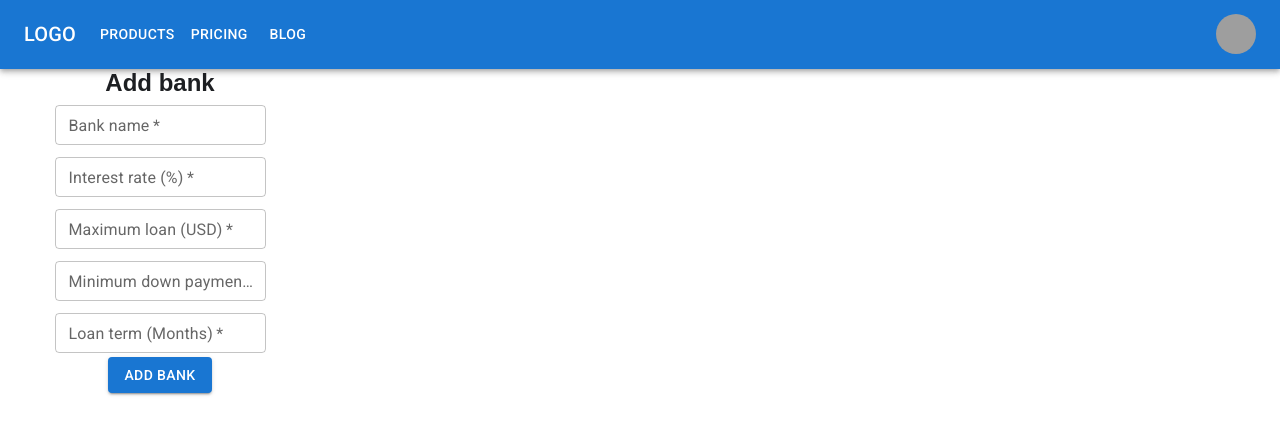
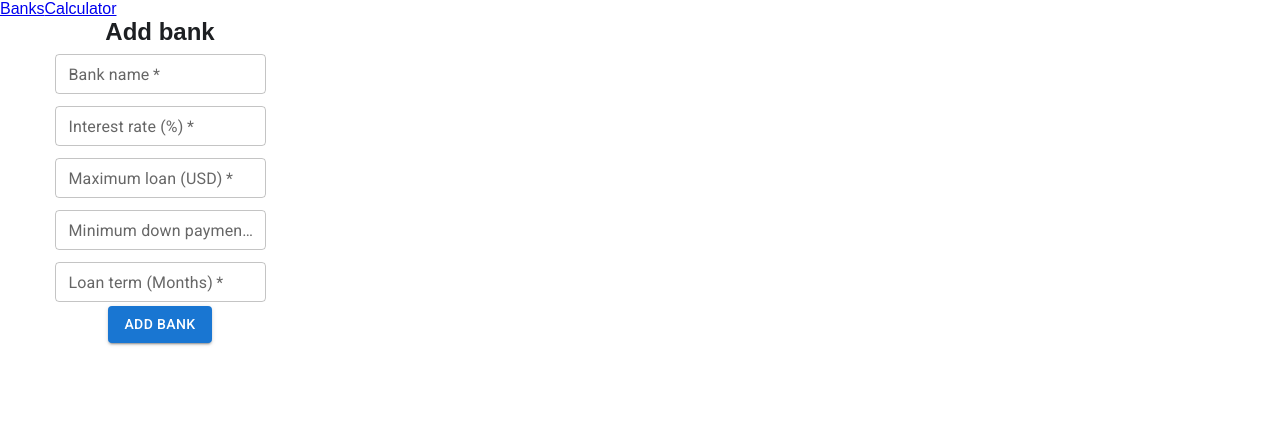
Before and after one commit to Dima-Shvets/eliff-tech-test-task, a React (Create React App) app: page / in a window 1280 px wide. Shown: the top 434 px of the page. Built offline with nearby package versions, Linux system fonts and the light colour scheme; grey boxes are pictures that could not be loaded.

Commit message:
deletes MUI appbar

```diff
--- a/package.json
+++ b/package.json
@@ -6,6 +6,7 @@
     "@emotion/react": "^11.9.0",
     "@emotion/styled": "^11.8.1",
     "@mui/material": "^5.6.2",
+    "@mui/styled-engine-sc": "^5.6.1",
     "@testing-library/jest-dom": "^5.16.4",
     "@testing-library/react": "^13.1.1",
     "@testing-library/user-event": "^13.5.0",
@@ -14,6 +15,7 @@
     "react-router-dom": "^5.3.0",
     "react-scripts": "5.0.1",
     "sass": "^1.50.1",
+    "styled-components": "^5.3.5",
     "uuid": "^8.3.2",
     "web-vitals": "^2.1.4"
   },
--- a/src/components/AppBar/AppHeader.js
+++ b/src/components/AppBar/AppHeader.js
@@ -1,147 +1,16 @@
 import { NavLink } from "react-router-dom";
-import { useState } from "react";
-import AppBar from '@mui/material/AppBar';
-import Box from '@mui/material/Box';
-import Toolbar from '@mui/material/Toolbar';
-import IconButton from '@mui/material/IconButton';
-import Typography from '@mui/material/Typography';
+
 import Menu from '@mui/material/Menu';
-import MenuIcon from '@mui/icons-material/Menu';
-import Container from '@mui/material/Container';
-import Avatar from '@mui/material/Avatar';
-import Button from '@mui/material/Button';
-import Tooltip from '@mui/material/Tooltip';
-import MenuItem from '@mui/material/MenuItem';
-
-const pages = ['Products', 'Pricing', 'Blog'];
-const settings = ['Profile', 'Account', 'Dashboard', 'Logout'];
 
 function AppHeader() {
-     const [anchorElNav, setAnchorElNav] = useState(null);
-  const [anchorElUser, setAnchorElUser] = useState(null);
-
-  const handleOpenNavMenu = (event) => {
-    setAnchorElNav(event.currentTarget);
-  };
-  const handleOpenUserMenu = (event) => {
-    setAnchorElUser(event.currentTarget);
-  };
-
-  const handleCloseNavMenu = () => {
-    setAnchorElNav(null);
-  };
-
-  const handleCloseUserMenu = () => {
-    setAnchorElUser(null);
-  };
+  <Menu/>
 
 
     return (
-        <AppBar position="static">
-      <Container maxWidth="xl">
-        <Toolbar disableGutters>
-          <Typography
-            variant="h6"
-            noWrap
-            component="div"
-            sx={{ mr: 2, display: { xs: 'none', md: 'flex' } }}
-          >
-            LOGO
-          </Typography>
-
-          <Box sx={{ flexGrow: 1, display: { xs: 'flex', md: 'none' } }}>
-            <IconButton
-              size="large"
-              aria-label="account of current user"
-              aria-controls="menu-appbar"
-              aria-haspopup="true"
-              onClick={handleOpenNavMenu}
-              color="inherit"
-            >
-              <MenuIcon />
-            </IconButton>
-            <Menu
-              id="menu-appbar"
-              anchorEl={anchorElNav}
-              anchorOrigin={{
-                vertical: 'bottom',
-                horizontal: 'left',
-              }}
-              keepMounted
-              transformOrigin={{
-                vertical: 'top',
-                horizontal: 'left',
-              }}
-              open={Boolean(anchorElNav)}
-              onClose={handleCloseNavMenu}
-              sx={{
-                display: { xs: 'block', md: 'none' },
-              }}
-            >
-              {pages.map((page) => (
-                <MenuItem key={page} onClick={handleCloseNavMenu}>
-                  <Typography textAlign="center">{page}</Typography>
-                </MenuItem>
-              ))}
-            </Menu>
-          </Box>
-          <Typography
-            variant="h6"
-            noWrap
-            component="div"
-            sx={{ flexGrow: 1, display: { xs: 'flex', md: 'none' } }}
-          >
-            LOGO
-          </Typography>
-          <Box sx={{ flexGrow: 1, display: { xs: 'none', md: 'flex' } }}>
-            {pages.map((page) => (
-              <Button
-                key={page}
-                onClick={handleCloseNavMenu}
-                sx={{ my: 2, color: 'white', display: 'block' }}
-              >
-                {page}
-              </Button>
-            ))}
-          </Box>
-
-          <Box sx={{ flexGrow: 0 }}>
-            <Tooltip title="Open settings">
-              <IconButton onClick={handleOpenUserMenu} sx={{ p: 0 }}>
-                <Avatar alt="Remy Sharp" src="/static/images/avatar/2.jpg" />
-              </IconButton>
-            </Tooltip>
-            <Menu
-              sx={{ mt: '45px' }}
-              id="menu-appbar"
-              anchorEl={anchorElUser}
-              anchorOrigin={{
-                vertical: 'top',
-                horizontal: 'right',
-              }}
-              keepMounted
-              transformOrigin={{
-                vertical: 'top',
-                horizontal: 'right',
-              }}
-              open={Boolean(anchorElUser)}
-              onClose={handleCloseUserMenu}
-            >
-              {settings.map((setting) => (
-                <MenuItem key={setting} onClick={handleCloseUserMenu}>
-                  <Typography textAlign="center">{setting}</Typography>
-                </MenuItem>
-              ))}
-            </Menu>
-          </Box>
-        </Toolbar>
-      </Container>
-    </AppBar>)
-    //     <nav>
-    //     <NavLink to='/'>Banks</NavLink>
-    //     <NavLink to='/calculator'>Calculator</NavLink>
-    //     </nav>
-
-}
+        <nav>
+        <NavLink to='/'>Banks</NavLink>
+        <NavLink to='/calculator'>Calculator</NavLink>
+        </nav>
+    )}
 
 export default AppHeader
```
Also changed, not shown: 1 other file (tests, documents, lock files or other folders).
